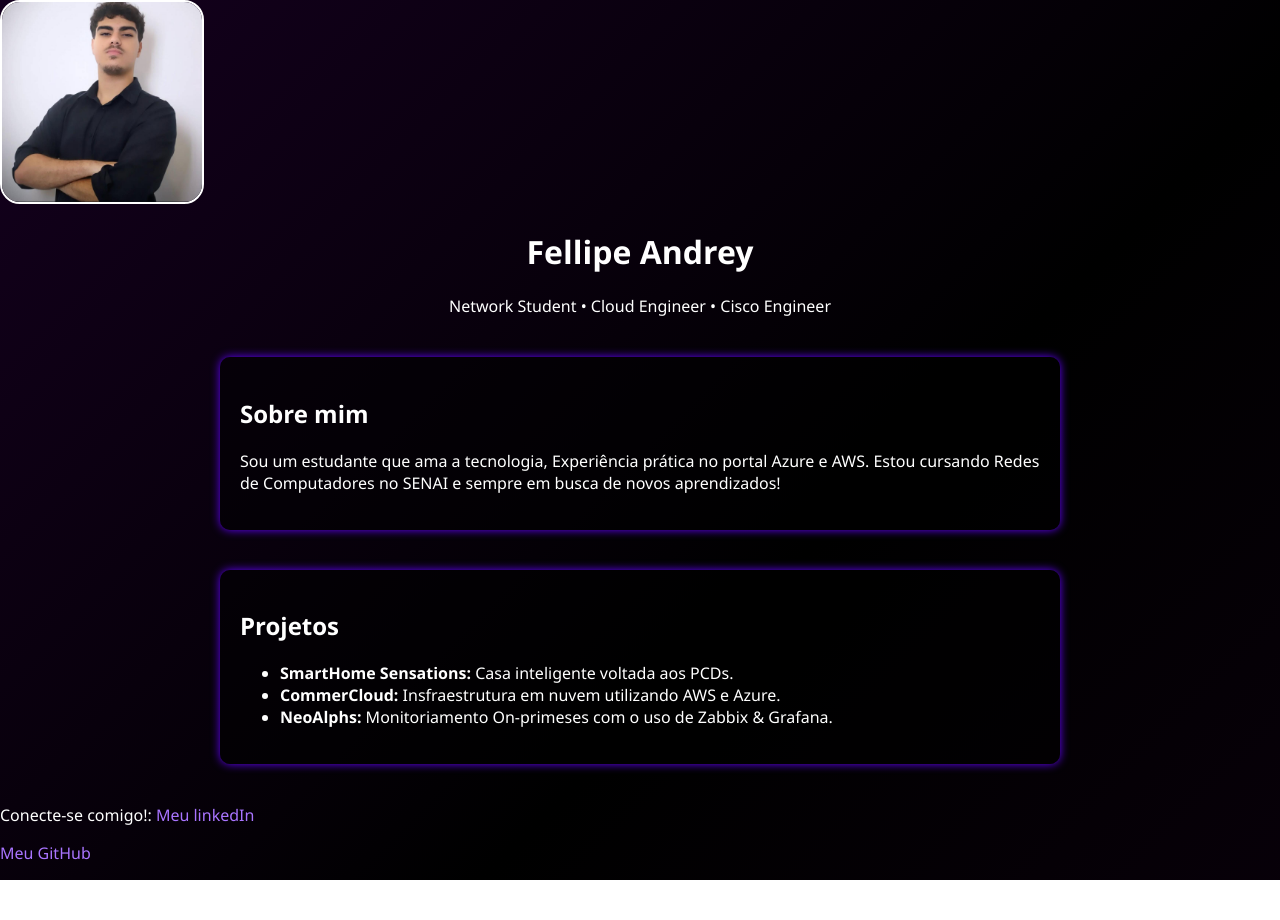
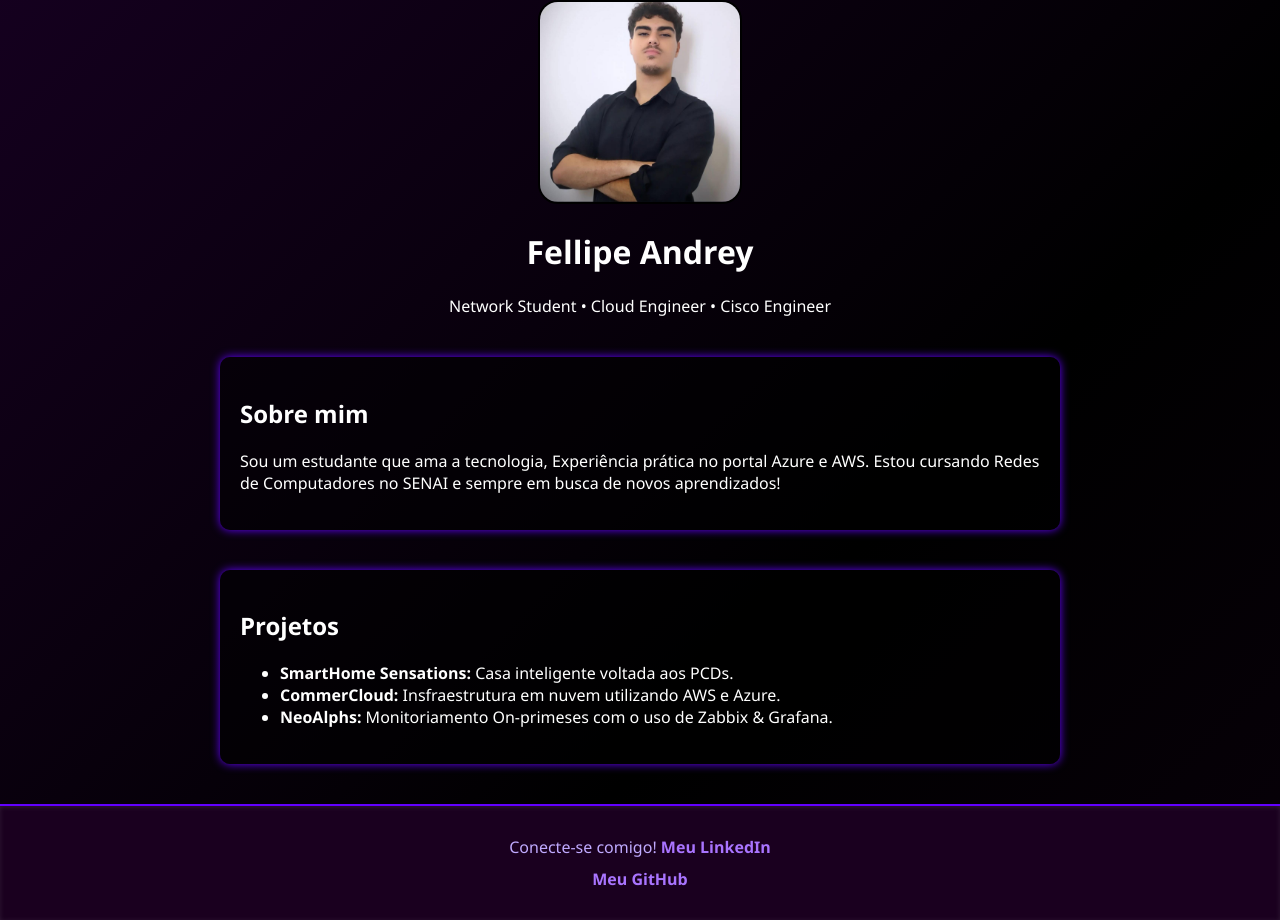
Before and after one commit to FellipeAnd/meu-portifolio, a plain HTML site: page index.html in a window 1280 px wide. Before the commit the page ends 880 px from the top, so only its background shows below. Drawn offline with Linux system fonts and the light colour scheme.

Commit message:
centralizando

```diff
--- a/index.html
+++ b/index.html
@@ -6,7 +6,9 @@
   <title>Fellipe Andrey - Portfólio</title>
   <link rel="stylesheet" href="style.css">
 </head>
-<img src="images/WhatsApp Image 2025-05-13 at 15.58.09.jpeg" alt="Foto de Fellipe Andrey" style="width:200px; border-radius: 20px; border: 2px solid white;">
+<div style="text-align: center;">
+  <img src="images/WhatsApp Image 2025-05-13 at 15.58.09.jpeg" alt="Foto de Fellipe Andrey" style="width:200px; border-radius: 20px; border: 2px solid black;">
+</div>
 <body>
   <header style="text-align: center;">
     <h1>Fellipe Andrey</h1>
@@ -28,9 +30,30 @@
     </ul>
   </section>
 
-  <footer>
-    <p>Conecte-se comigo!: <a href="https://www.linkedin.com/in/fellipeandrey/"> Meu linkedIn</a></p>
-    <p><a href="https://github.com/FellipeAnd">Meu GitHub</a></p>
-  </footer>
-</body>
-</html>
+  <footer style="
+  background-color: #1a001f;
+  padding: 20px;
+  text-align: center;
+  color: #c0aaff;
+  box-shadow: inset 0 1px 5px rgba(255, 255, 255, 0.1);
+  font-family: 'Segoe UI', sans-serif;
+  border-top: 2px solid #6200ff;
+">
+  <p style="margin: 10px 0;">
+    Conecte-se comigo!
+    <a href="https://www.linkedin.com/in/fellipeandrey/" target="_blank" style="
+      color: #a974ff;
+      text-decoration: none;
+      font-weight: 600;
+      transition: color 0.3s ease;
+    ">Meu LinkedIn</a>
+  </p>
+  <p style="margin: 10px 0;">
+    <a href="https://github.com/FellipeAnd" target="_blank" style="
+      color: #a974ff;
+      text-decoration: none;
+      font-weight: 600;
+      transition: color 0.3s ease;
+    ">Meu GitHub</a>
+  </p>
+</footer>
```
